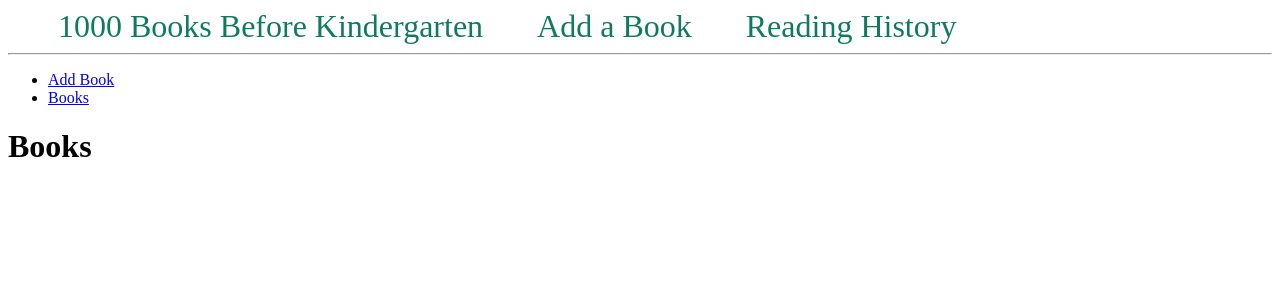
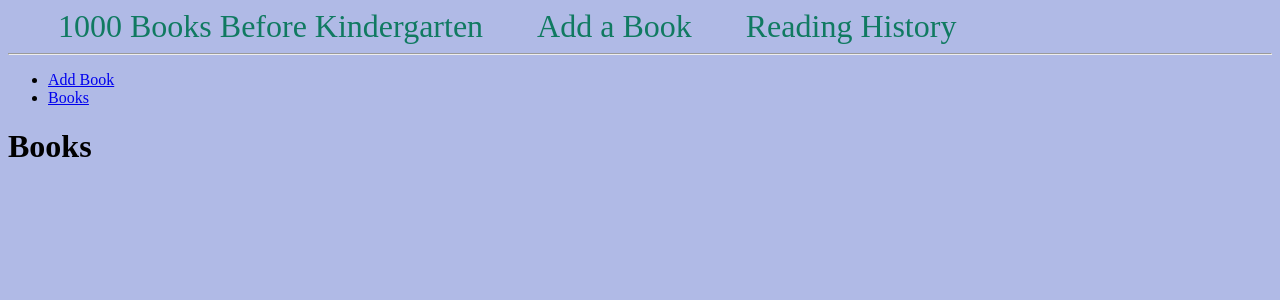
Before and after one commit to dsjacobs/reading_history, a Flask app: page / in a window 1280 px wide. Shown: the top 300 px of the page. Run offline with Flask 3, Linux system fonts and the light colour scheme; data that the repository does not hold is empty; some libraries are stand-ins or nearby versions.

Commit message:
background color

```diff
--- a/templates/base.html
+++ b/templates/base.html
@@ -1,5 +1,7 @@
 <!DOCTYPE html>
 <html lang="en">
+<body style="background-color:rgb(176, 186, 230);">
+
 <head>
     <meta charset="UTF-8">
     <title>What are you reading?</title>
```
